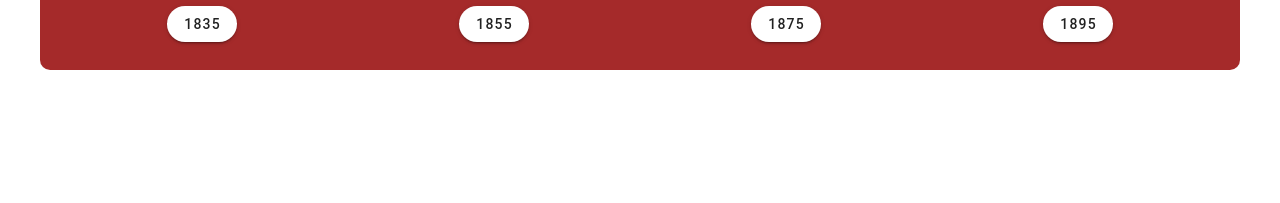
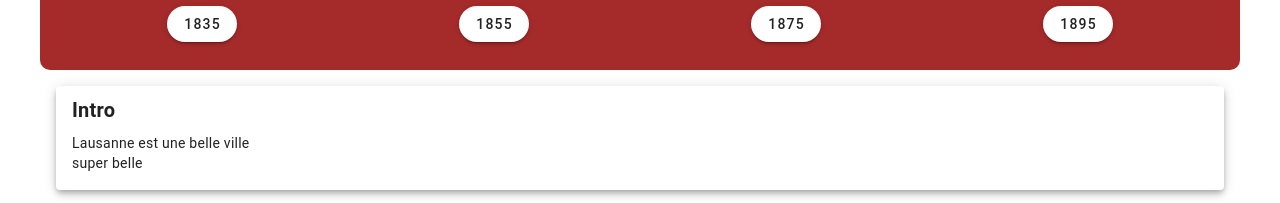
Before and after one commit to leolitrico/shs-site, a Vue app: page / in a window 1280 px wide. Shown: the part 990-1193 px from the top of the page. Before the commit the page ends 1060 px from the top, so only its background shows below. Built offline with nearby package versions, Linux system fonts and the light colour scheme.

Commit message:
first commit

```diff
--- a/src/App.vue
+++ b/src/App.vue
@@ -29,28 +29,33 @@
         </div>
       </v-col>
     </v-container>
+
+    <evolution></evolution>
+
   </v-app>
 </template>
 
 <script>
 import "leaflet/dist/leaflet.css";
 import { LMap, LTileLayer, LCircleMarker } from "@vue-leaflet/vue-leaflet";
+import Evolution from './Evolution.vue';
 
 export default {
   components: {
     LMap,
     LTileLayer,
-    LCircleMarker
+    LCircleMarker,
+    Evolution
   },
   data() {
     return {
       circle: {
-        center: [ 49.1193089, 6.1757156 ],
+        center: [49.1193089, 6.1757156],
         radius: 100,
         color: 'red',
       },
       url: 'https://{s}.tile.openstreetmap.org/{z}/{x}/{y}.png',
-      center: [ 49.1193089, 6.1757156 ],
+      center: [49.1193089, 6.1757156],
       zoom: 12,
       links: [
         {
--- /dev/null
+++ b/src/Evolution.vue
@@ -0,0 +1,17 @@
+<template>
+    <v-container>
+        <v-card class="elevation-5">
+            <v-card-title class="headline font-weight-bold">Intro</v-card-title>
+            <v-card-text>
+                <p>Lausanne est une belle ville</p>
+                <p>super belle</p>
+            </v-card-text>
+        </v-card>
+    </v-container>
+</template>
+
+<script>
+export default {
+    name: 'Evolution-component',
+};
+</script>
```
Lines whose indentation alone changed are shown as unchanged.
